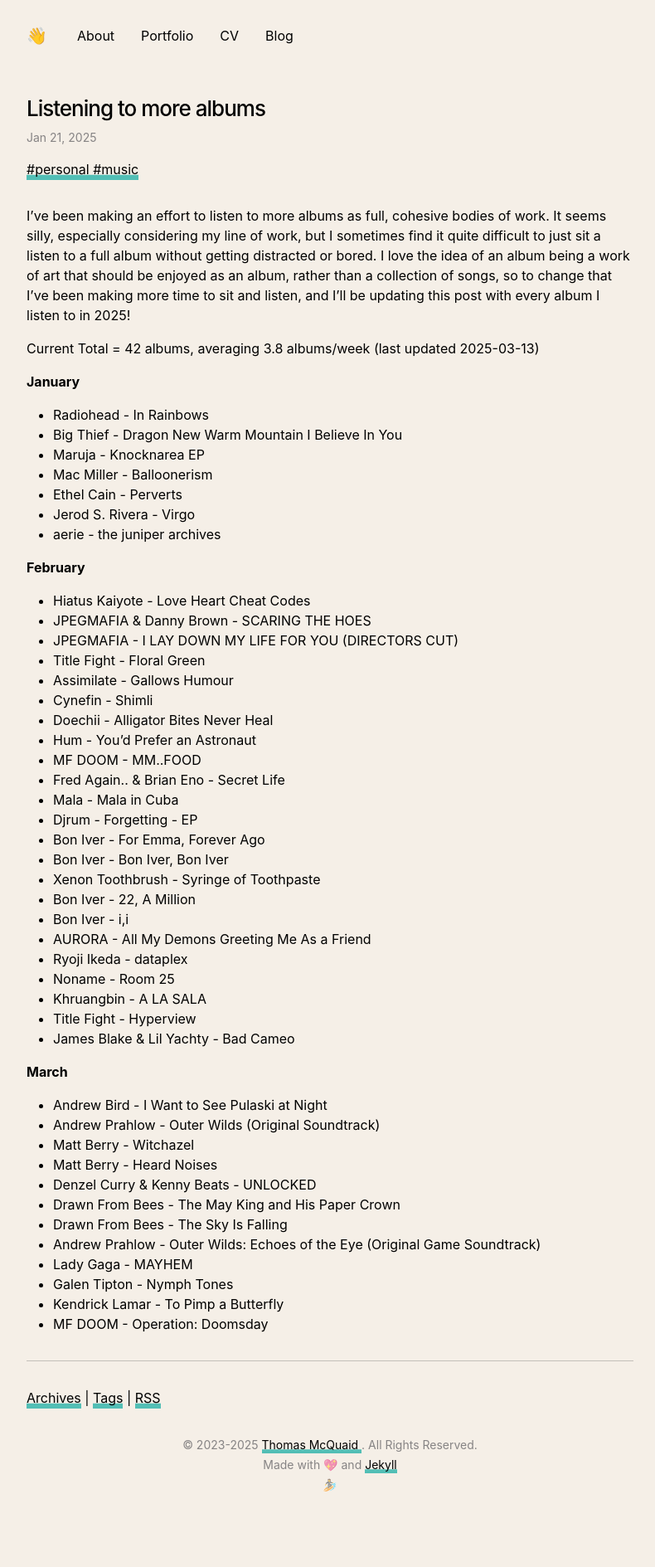
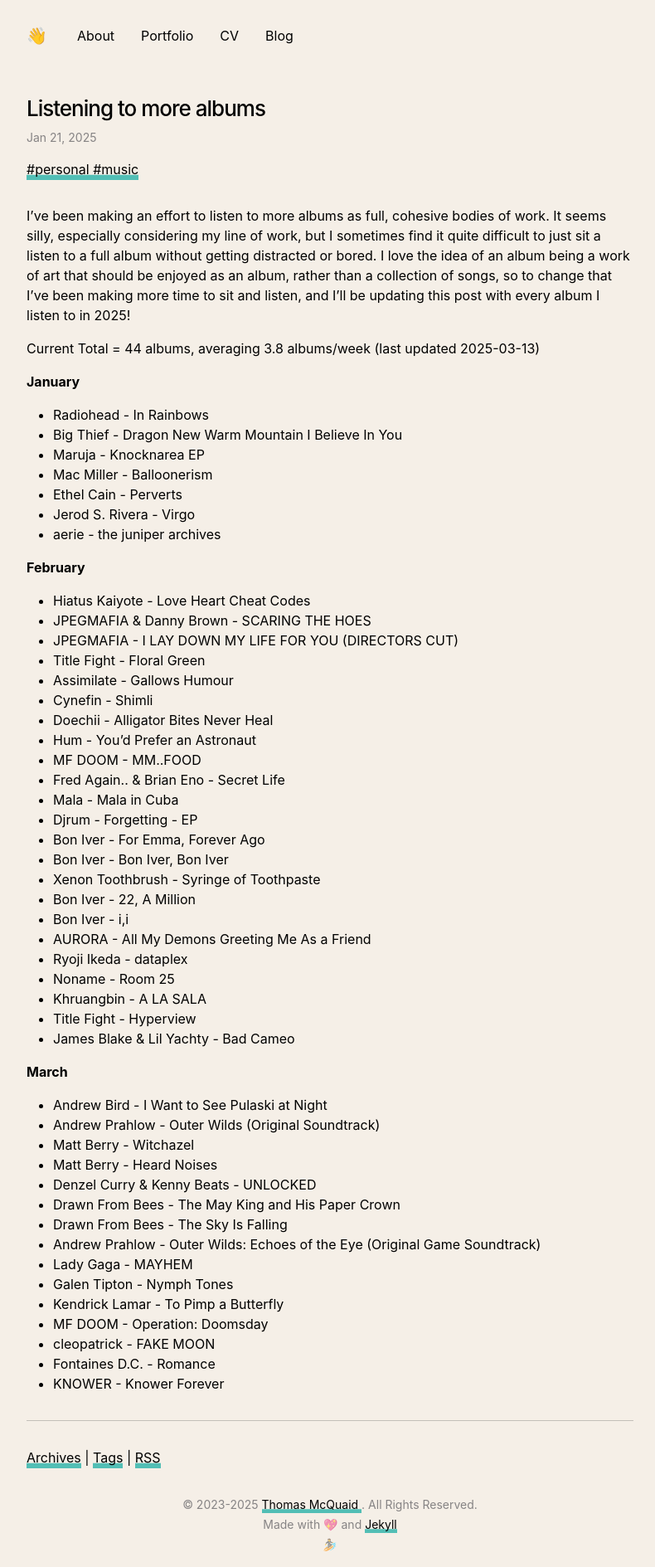
Before and after one commit to thomasmcquaidee/thomasmcquaidee.github.io, a Jekyll site: the page built from _posts/2025-01-21-listening-to-more-albums.md, in a window 1280 px wide. Shown: the whole page at 83% size, without its empty margins (242-1032 px from the left). Built offline with Jekyll 4.4.1, drawn with Linux system fonts in a browser that asks for light colours; before the commit the page ends 1817 px from its top, so only the background shows below that.

Commit message:
Update 2025-01-21-listening-to-more-albums.md

```diff
--- a/_posts/2025-01-21-listening-to-more-albums.md
+++ b/_posts/2025-01-21-listening-to-more-albums.md
@@ -9,7 +9,7 @@
 
 I've been making an effort to listen to more albums as full, cohesive bodies of work. It seems silly, especially considering my line of work, but I sometimes find it quite difficult to just sit a listen to a full album without getting distracted or bored. I love the idea of an album being a work of art that should be enjoyed as an album, rather than a collection of songs, so to change that I've been making more time to sit and listen, and I'll be updating this post with every album I listen to in 2025!
 
-Current Total = 42 albums, averaging 3.8 albums/week (last updated 2025-03-13)
+Current Total = 44 albums, averaging 3.8 albums/week (last updated 2025-03-13)
 
 
 **January**
@@ -59,3 +59,6 @@
 - Galen Tipton - Nymph Tones
 - Kendrick Lamar - To Pimp a Butterfly
 - MF DOOM - Operation: Doomsday
+- cleopatrick - FAKE MOON
+- Fontaines D.C. - Romance
+- KNOWER - Knower Forever
```
